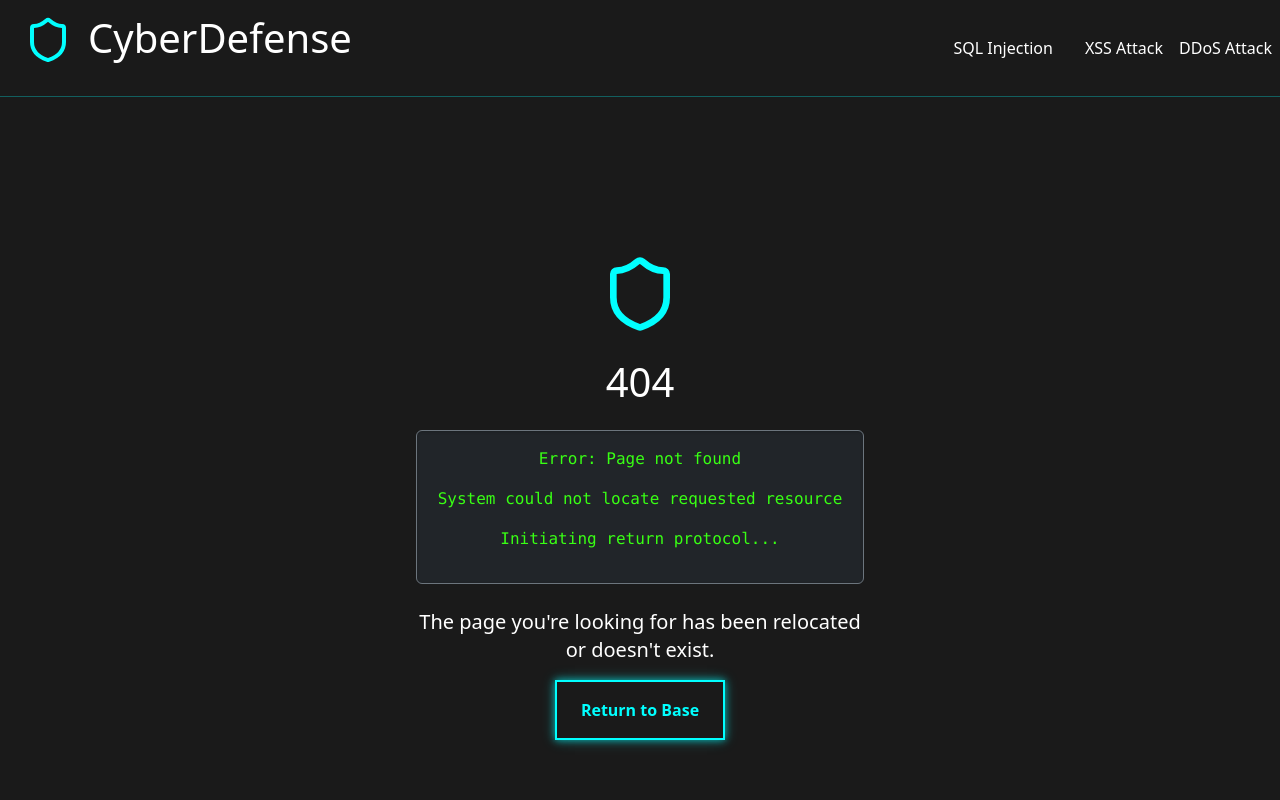
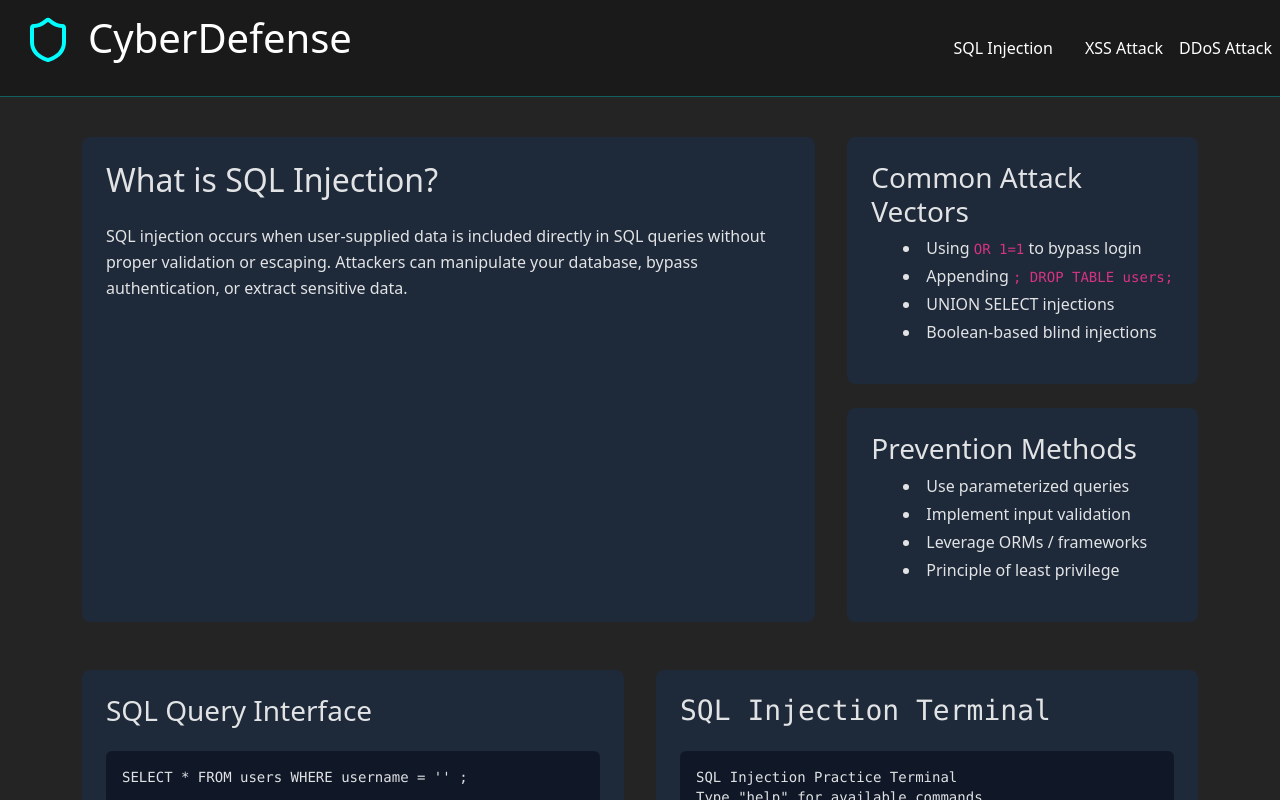
Before and after one commit to FaizanMirza123/Web-Engineering-Project, a React (Vite) app: page /sql-injection in a window 1280 px wide. Built offline with nearby package versions, Linux system fonts and the light colour scheme.

Commit message:
SQLInjectionPage is been added

```diff
--- a/src/App.jsx
+++ b/src/App.jsx
@@ -1,6 +1,6 @@
 import { BrowserRouter, Routes, Route } from "react-router-dom";
 import Index from "./Pages/Index";
-// import SQLInjection from "./pages/SQLInjection";
+import SQLInjectionPage from "./Pages/SQLInjectionPage";
 // import XSSAttack from "./pages/XSSAttack";
 // import DDoSAttack from "./pages/DDoSAttack";
 import NotFound from "./Pages/NotFound";
@@ -14,9 +14,7 @@ const App = () => (
         <Route index element={<Index />} />
         <Route path="ddos" element={<DdosPage />}/>
         <Route path="xss" element={<XSSAttack />} />
-        {/* <Route path="sql-injection" element={<SQLInjection />} />
-
-        />*/}
+        <Route path="sql-injection" element={<SQLInjectionPage />} />
         <Route path="*" element={<NotFound />} />
       </Route>
     </Routes>
--- /dev/null
+++ b/src/Pages/SQLInjectionPage.jsx
@@ -0,0 +1,149 @@
+import React, { useState } from 'react';
+
+export default function SQLInjectionPage() {
+  const [username, setUsername] = useState('');
+  const [queryResult, setQueryResult] = useState('No results found');
+  const [terminalLog, setTerminalLog] = useState(
+    'SQL Injection Practice Terminal\nType "help" for available commands\n\n'
+  );
+
+  function handleExecute() {
+    // stubbed logic
+    if (username.toLowerCase() === 'admin') {
+      setQueryResult('User: admin | Role: Administrator');
+    } else {
+      setQueryResult('No results found');
+    }
+  }
+
+  function handleTerminalKey(e) {
+    if (e.key === 'Enter') {
+      e.preventDefault();
+      const cmd = e.target.value.trim();
+      let out;
+      if (cmd === 'help') {
+        out = 'help — show commands\nexit — leave terminal';
+      } else if (cmd === 'exit') {
+        out = 'Closing terminal...';
+      } else {
+        out = `Command not found: ${cmd}`;
+      }
+      setTerminalLog((prev) => prev + `> ${cmd}\n${out}\n\n`);
+      e.target.value = '';
+    }
+  }
+
+  return (
+    <div className="container mx-auto px-6 py-10 space-y-12">
+      {/* 1. What is SQL Injection? / Attack Vectors / Prevention Methods */}
+      <section className="grid lg:grid-cols-3 gap-8">
+        <div className="lg:col-span-2 bg-gray-800 p-6 rounded-lg">
+          <h2 className="text-teal-400 text-2xl font-semibold mb-4">What is SQL Injection?</h2>
+          <p className="leading-relaxed">
+            SQL injection occurs when user-supplied data is included directly in SQL
+            queries without proper validation or escaping. Attackers can manipulate your
+            database, bypass authentication, or extract sensitive data.
+          </p>
+        </div>
+        <div className="space-y-6">
+          <div className="bg-gray-800 p-4 rounded-lg">
+            <h3 className="font-semibold mb-2">Common Attack Vectors</h3>
+            <ul className="list-disc list-inside space-y-1">
+              <li>Using <code>OR 1=1</code> to bypass login</li>
+              <li>Appending <code>; DROP TABLE users;</code></li>
+              <li>UNION SELECT injections</li>
+              <li>Boolean-based blind injections</li>
+            </ul>
+          </div>
+          <div className="bg-gray-800 p-4 rounded-lg">
+            <h3 className="font-semibold mb-2">Prevention Methods</h3>
+            <ul className="list-disc list-inside space-y-1">
+              <li>Use parameterized queries</li>
+              <li>Implement input validation</li>
+              <li>Leverage ORMs / frameworks</li>
+              <li>Principle of least privilege</li>
+            </ul>
+          </div>
+        </div>
+      </section>
+
+      {/* 2. Interactive Demo */}
+      <section className="grid md:grid-cols-2 gap-8">
+        {/* SQL Query Interface */}
+        <div className="bg-gray-800 p-6 rounded-lg">
+          <h3 className="text-xl font-semibold mb-4">SQL Query Interface</h3>
+          <pre className="bg-gray-900 p-3 rounded mb-4 font-mono">
+            {`SELECT * FROM users WHERE username = '${username}' ;`}
+          </pre>
+          <input
+            type="text"
+            placeholder="Enter username to search"
+            className="w-full p-2 mb-3 bg-gray-900 rounded"
+            value={username}
+            onChange={(e) => setUsername(e.target.value)}
+          />
+          <button
+            onClick={handleExecute}
+            className="px-4 py-2 bg-teal-500 rounded hover:bg-teal-600 transition"
+          >
+            Execute Query
+          </button>
+          <div className="mt-4 text-green-300">{queryResult}</div>
+        </div>
+
+        {/* SQL Injection Terminal */}
+        <div className="bg-gray-800 p-6 rounded-lg font-mono text-sm">
+          <h3 className="text-xl font-semibold mb-4">SQL Injection Terminal</h3>
+          <div className="h-56 overflow-y-auto bg-gray-900 p-3 rounded mb-3 whitespace-pre-wrap">
+            {terminalLog}
+          </div>
+          <input
+            type="text"
+            placeholder='Type "help" and press Enter'
+            className="w-full p-2 bg-gray-900 rounded"
+            onKeyDown={handleTerminalKey}
+          />
+        </div>
+      </section>
+
+      {/* 3. Prevention Guide */}
+      <section className="space-y-8">
+        <h2 className="text-teal-400 text-2xl font-semibold">How to Prevent SQL Injection</h2>
+
+        <div className="bg-gray-800 p-6 rounded-lg space-y-4">
+          <h3 className="font-semibold">1. Use Parameterized Queries</h3>
+          <pre className="bg-gray-900 p-4 rounded font-mono text-sm">
+{`// ❌ Vulnerable:
+const query = "SELECT * FROM users WHERE username = '" + username + "'";
+
+// ✅ Safe:
+const query = "SELECT * FROM users WHERE username = ?";
+db.execute(query, [username]);
+`}
+          </pre>
+        </div>
+
+        <div className="bg-gray-800 p-6 rounded-lg">
+          <h3 className="font-semibold mb-2">2. Input Validation</h3>
+          <p>Validate and sanitize all user inputs before using them in SQL queries.</p>
+        </div>
+
+        <div className="bg-gray-800 p-6 rounded-lg">
+          <h3 className="font-semibold mb-2">3. Use ORMs / Frameworks</h3>
+          <p>
+            Object-Relational Mapping libraries (e.g. Sequelize, TypeORM) abstract away
+            raw SQL and help prevent injection.
+          </p>
+        </div>
+
+        <div className="bg-gray-800 p-6 rounded-lg">
+          <h3 className="font-semibold mb-2">4. Principle of Least Privilege</h3>
+          <p>
+            Database accounts used by your app should have only the minimal permissions
+            they need.
+          </p>
+        </div>
+      </section>
+    </div>
+  );
+}
```
Also changed, not shown: 1 other file (tests, documents, lock files or other folders).
